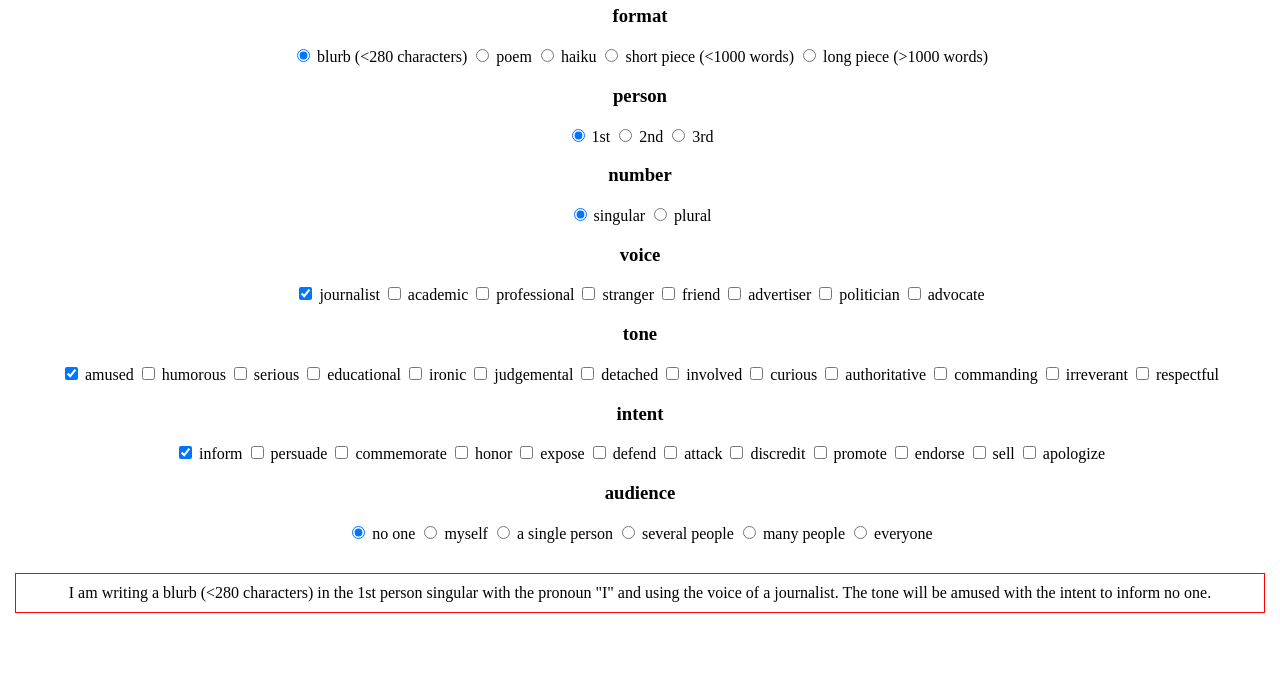
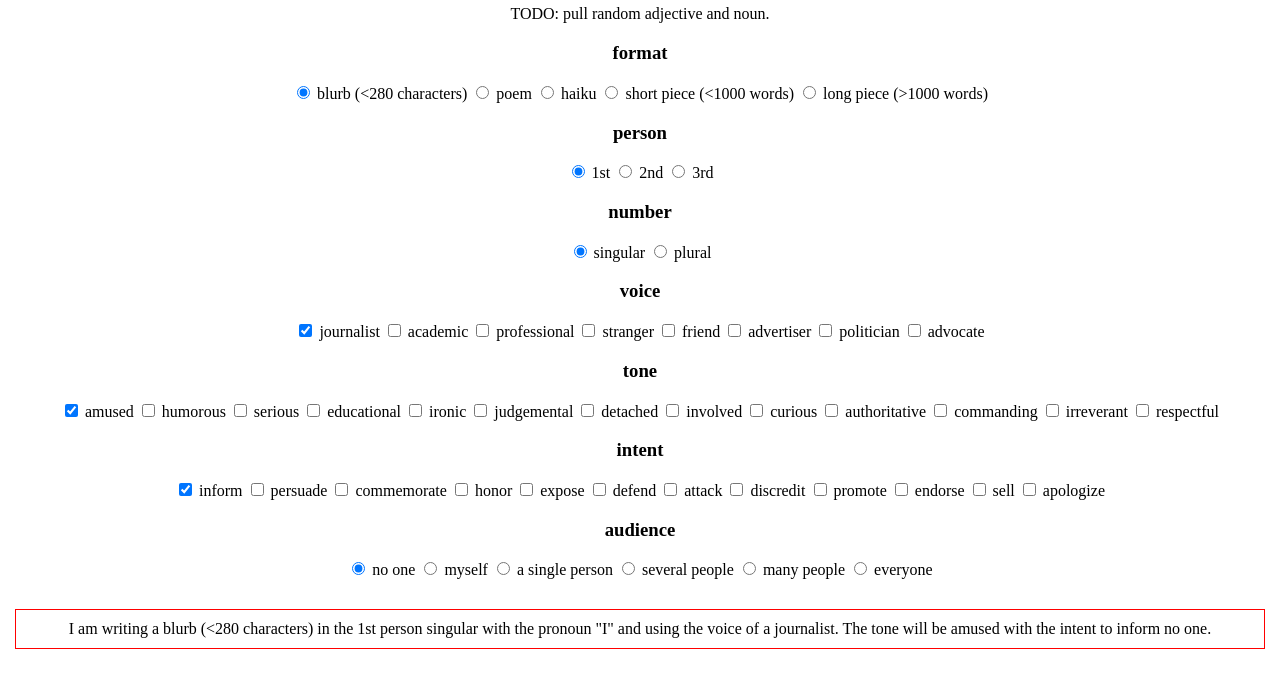
Before and after one commit to alec4nandes/scribe, a plain HTML site: page index.html in a window 1280 px wide. Shown: the part 150-849 px from the top of the page. Before the commit the page ends 813 px from the top, so only its background shows below. Drawn offline with Linux system fonts and the light colour scheme.

Commit message:
add todo note

```diff
--- a/index.html
+++ b/index.html
@@ -9,6 +9,7 @@
     <body>
         <h1>Scribe</h1>
         <h2>Writing Prompts</h2>
+        <p>TODO: pull random adjective and noun.</p>
         <form id="settings"></form>
         <div id="prompt"></div>
 
```
Also changed, not shown: 1 other file.
